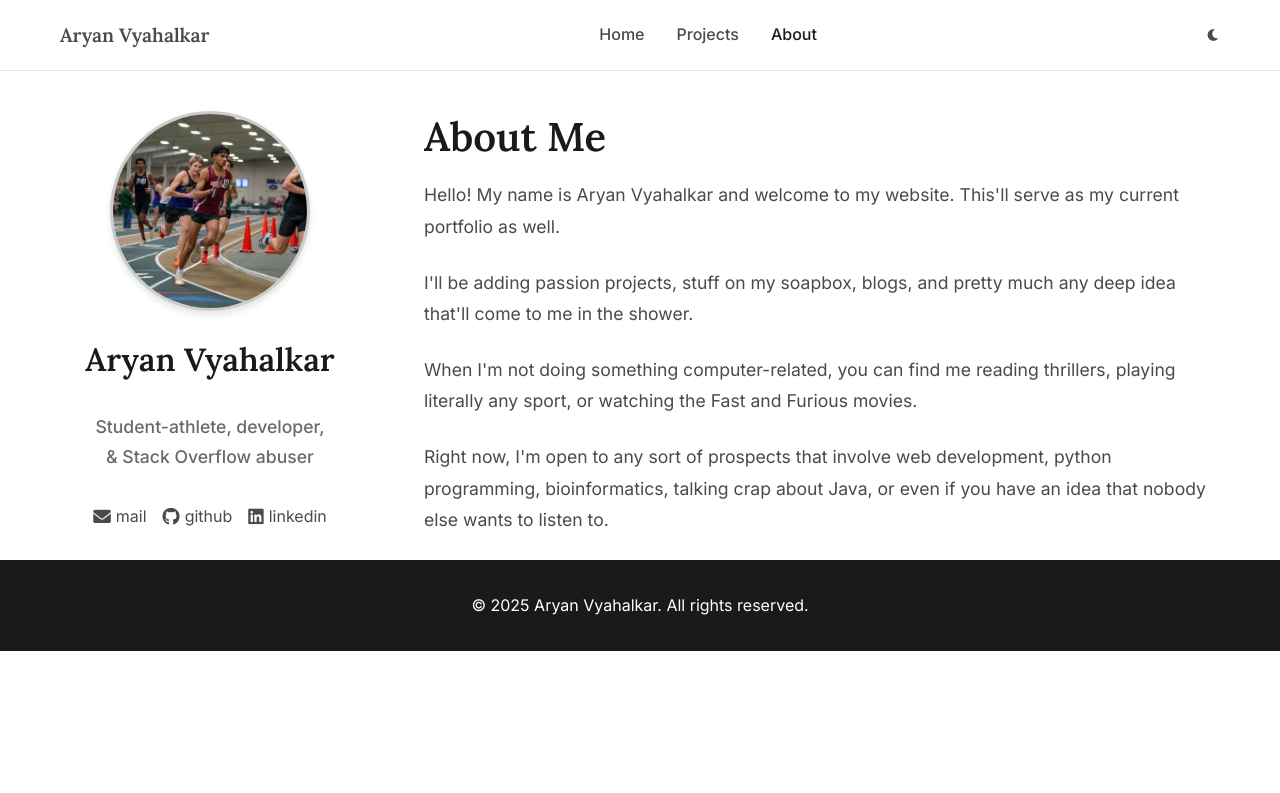
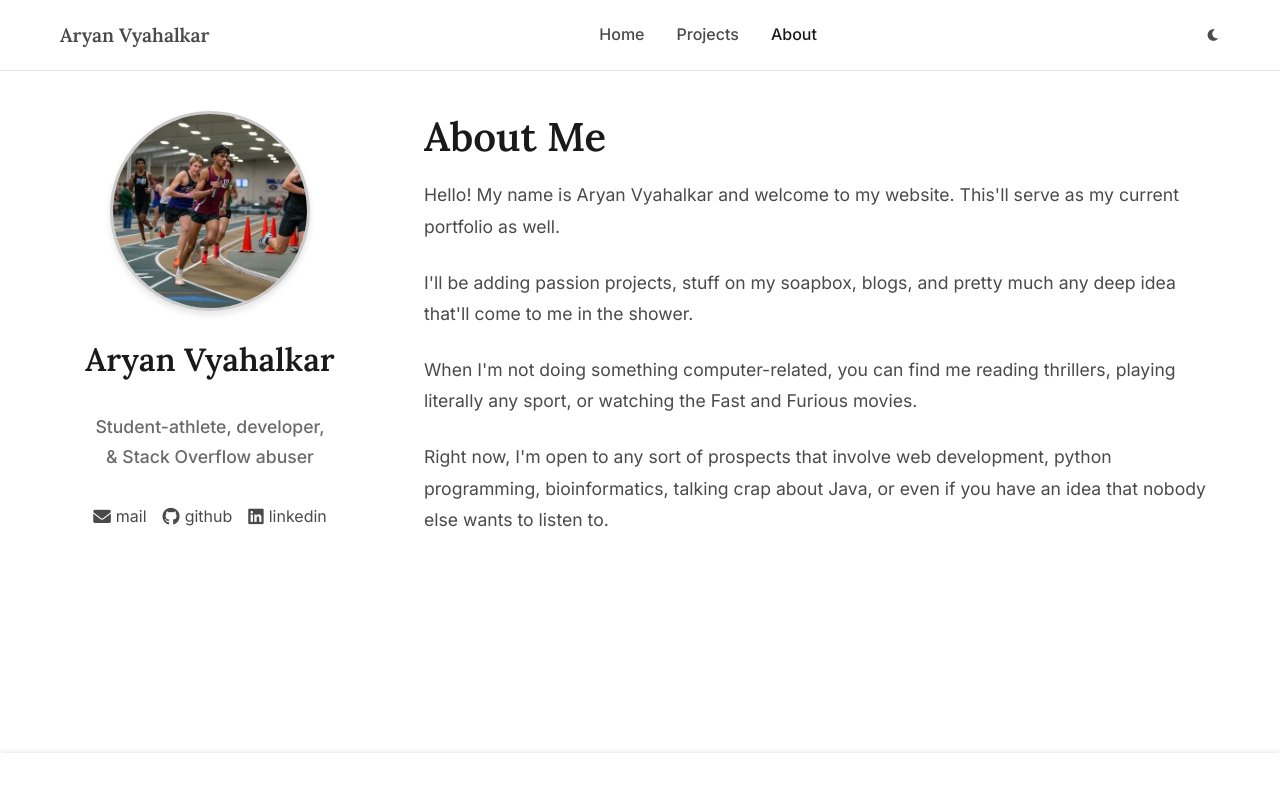
Before and after one commit to aryanvx/portfolio, a plain HTML site: page about.html in a window 1280 px wide. Drawn offline with Linux system fonts and the light colour scheme.

Commit message:
Update style.css

```diff
--- a/style.css
+++ b/style.css
@@ -798,3 +798,15 @@ body.dark-mode ::-webkit-scrollbar-thumb {
     box-shadow: 0 4px 6px rgba(0,0,0,0.1);
     margin-bottom: 20px;
 }
+
+.footer {
+    position: fixed;
+    bottom: 0;
+    left: 0;
+    width: 100%;
+    background-color: #fff; /* or whatever background you want */
+    text-align: center;
+    padding: 10px 0;
+    box-shadow: 0 -1px 5px rgba(0,0,0,0.1); /* optional subtle shadow */
+    z-index: 1000;
+}
```
